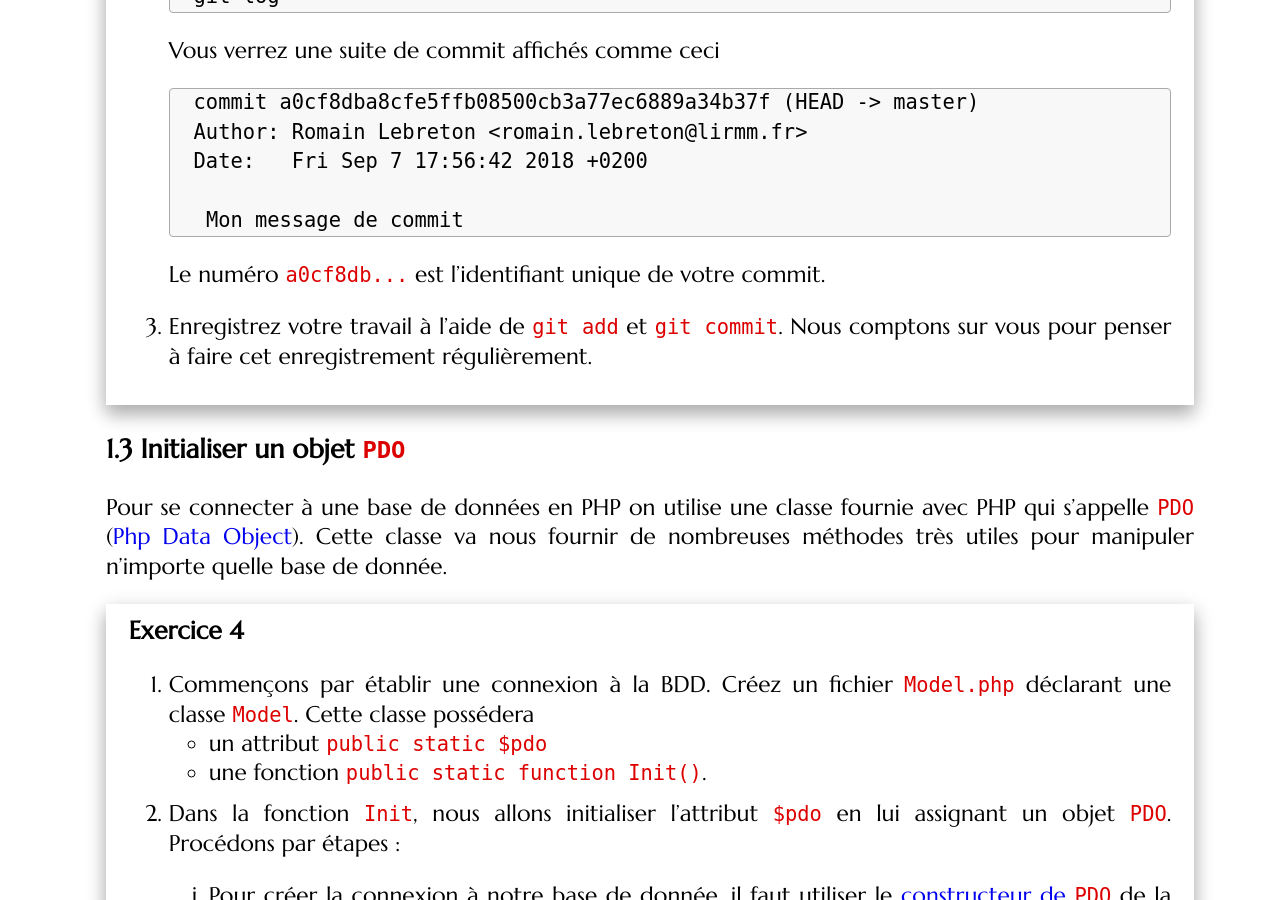
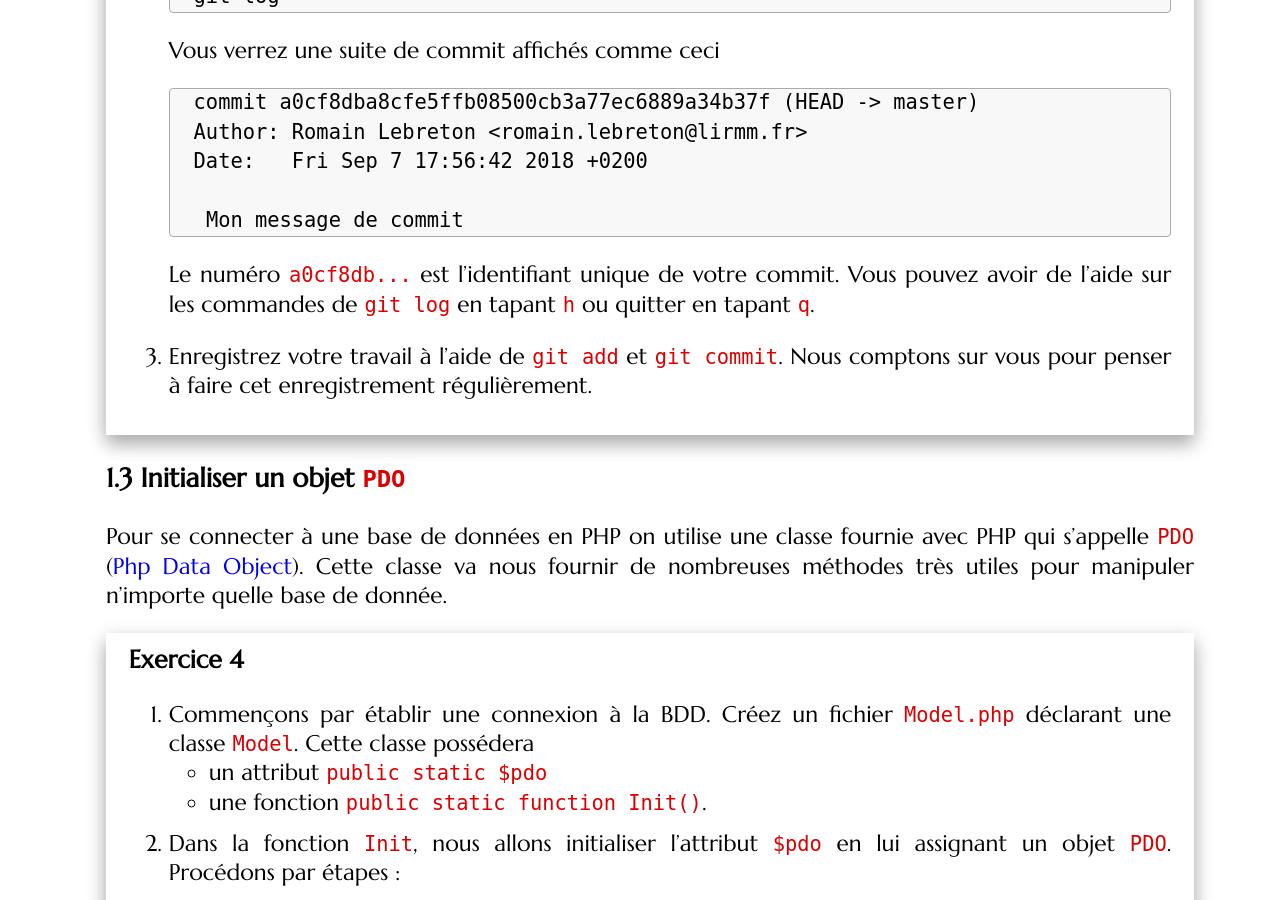
Before and after one commit to romainlebreton/R3.01-DeveloppementWeb, a Jekyll site: the page built from tutorials/tutorial2.md, in a window 1280 px wide and 900 px high, scrolled down 4430 px. Built offline with Jekyll 4.4.1, drawn with Linux system fonts in a browser that asks for light colours; some web fonts are replaced.

````diff
--- a/tutorials/tutorial2.md
+++ b/tutorials/tutorial2.md
@@ -208,7 +208,9 @@ Date:   Fri Sep 7 17:56:42 2018 +0200
     Mon message de commit
    ```
 
-   Le numéro `a0cf8db...` est l'identifiant unique de votre commit.
+   Le numéro `a0cf8db...` est l'identifiant unique de votre commit.  Vous pouvez
+   avoir de l'aide sur les commandes de `git log` en tapant `h` ou quitter en
+   tapant `q`.
 
 1. Enregistrez votre travail à l'aide de `git add` et `git commit`. Nous
    comptons sur vous pour penser à faire cet enregistrement régulièrement.
````
Also changed, not shown: tutorials/tutorial2-en.md (+2 -1 lines).
